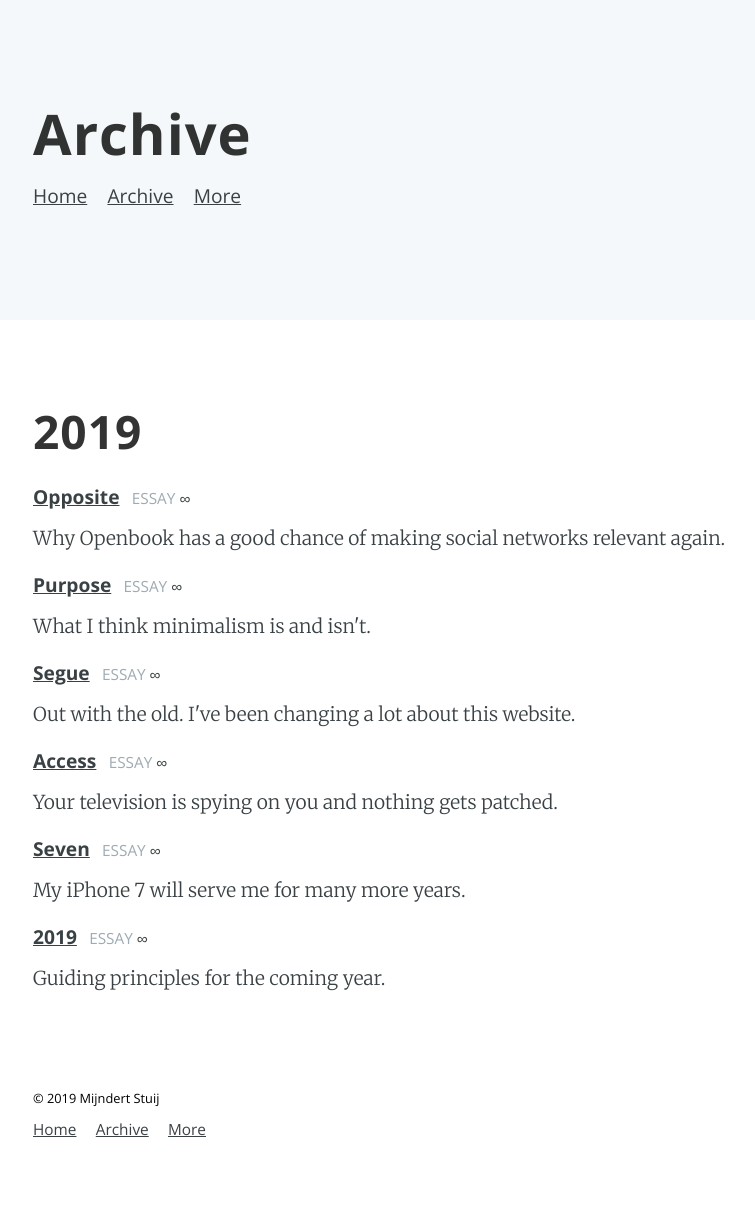
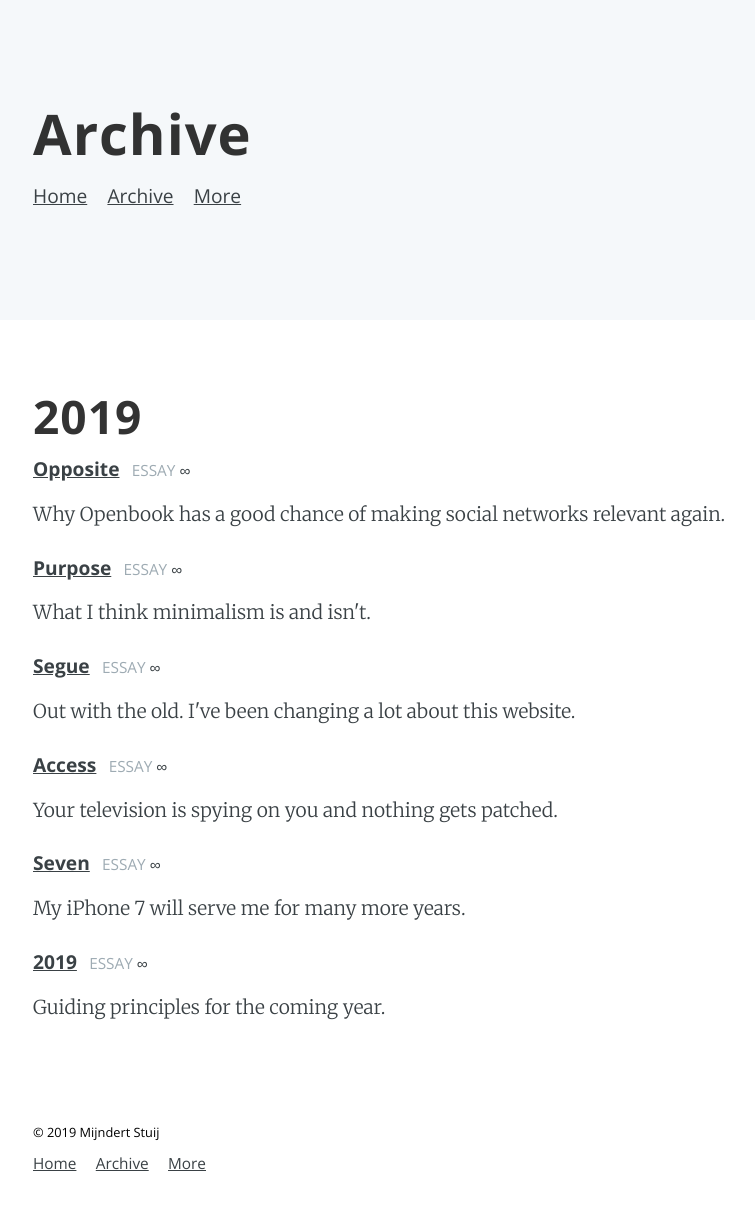
Before and after one commit to mijndert/website, a Jekyll site: the page built from _pages/archive.html, in a window 1280 px wide. Shown: the whole page, without its empty margins (217-972 px from the left). Built offline with Jekyll 4.4.1, drawn with Linux system fonts in a browser that asks for light colours; before the commit the page ends 1188 px from its top, so only the background shows below that.

Commit message:
Set line height for post excerpts

```diff
--- a/assets/css/theme.scss
+++ b/assets/css/theme.scss
@@ -146,6 +146,7 @@
       font-family: $content-font;
       font-size: 1.2em;
       color: #3A4145;
+      line-height: 1.75em;
     }
 
     .post-meta {
@@ -200,6 +201,7 @@
 
 .archive-excerpt {
   margin: 0.5em 0 1em 0;
+  line-height: 1.75em;
 }
 
 .page-list {
```
